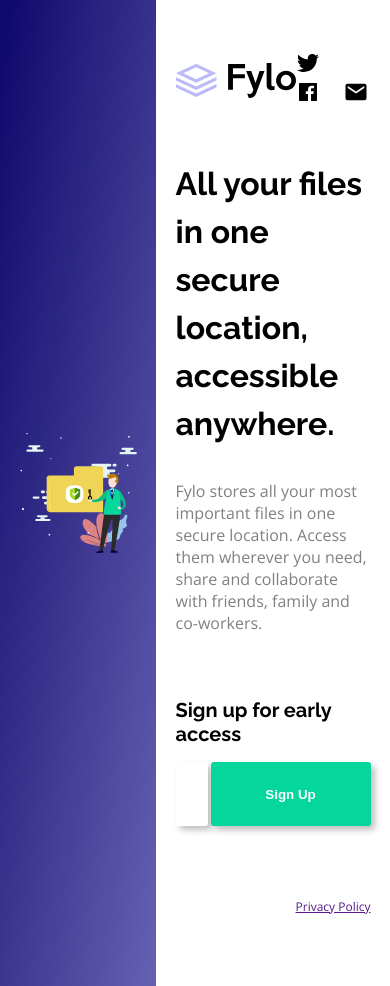
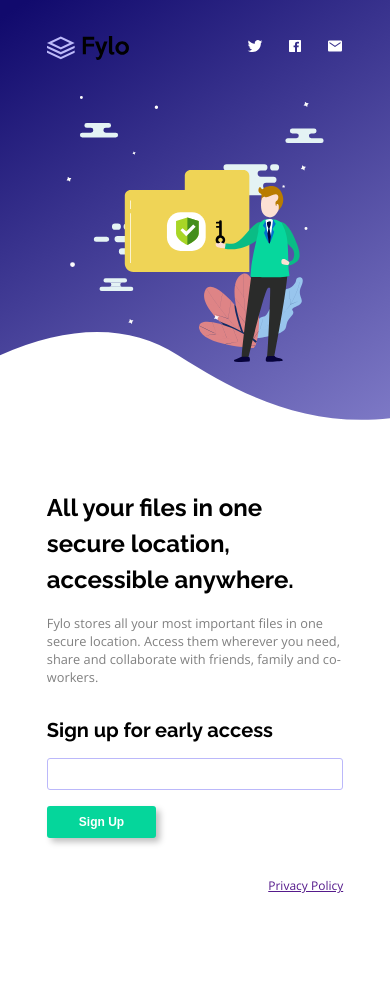
Before and after one commit to jlaurikainen/FyloLanding, a plain HTML site: page index.html in a window 390 px wide. After the commit the page ends 934 px from the top, so only its background shows below. Drawn offline with nearby package versions, Linux system fonts and the light colour scheme.

Commit message:
Mobile styling

```diff
--- a/css/style.scss
+++ b/css/style.scss
@@ -97,7 +97,7 @@ $font-body: "Open Sans", sans-serif;
         font-size: 1.25rem;
 
         &:focus{
-            border: 1px solid $color-primary-soft;
+            border: 1px solid $color-neutral;
             outline: 0;
         }
     }
@@ -133,6 +133,68 @@ $font-body: "Open Sans", sans-serif;
     }
 }
 
-@media screen and (max-width: 1025px){
+@media screen and (max-width: 769px){
+    body{
+        display: block;
+        background: url('../images/bg-intro.svg') center top/ 100% 45% no-repeat;
+    }
 
+    h1{
+        font-size: 1.5rem;
+        margin-bottom: 1rem;
+    }
+
+    p{
+        font-size: 0.8rem;
+        margin-bottom: 2rem;
+    }
+
+    header, main, section.illustration, footer{
+        padding: 0vw 12vw;
+    }
+
+    header, footer{
+        height: 6rem;
+    }
+
+    .logo{
+        height: 25%;
+    }
+
+    .icon{
+        color: #fff;
+        font-size: 1rem;
+    }
+
+    section.illustration{
+        background: #fff;
+        margin-bottom: 8rem;
+        background: transparent;
+    }
+
+    form{
+        display: block;
+
+        div{
+            display: block;
+        }
+    }
+
+    input[type="email"], input[type="submit"]{
+        height: 2rem;
+        font-size: 0.75rem;
+    }
+
+    input[type="email"]{
+        padding: 0.75rem;
+        width: 100%;
+        margin-bottom: 1rem;
+        box-shadow: none;
+        border: 1px solid $color-primary-soft;
+    }
+
+    input[type="submit"]{
+        width: auto;
+        padding: 0px 2rem;
+    }
 }
```
Also changed, not shown: css/style.css, 1 other file.
